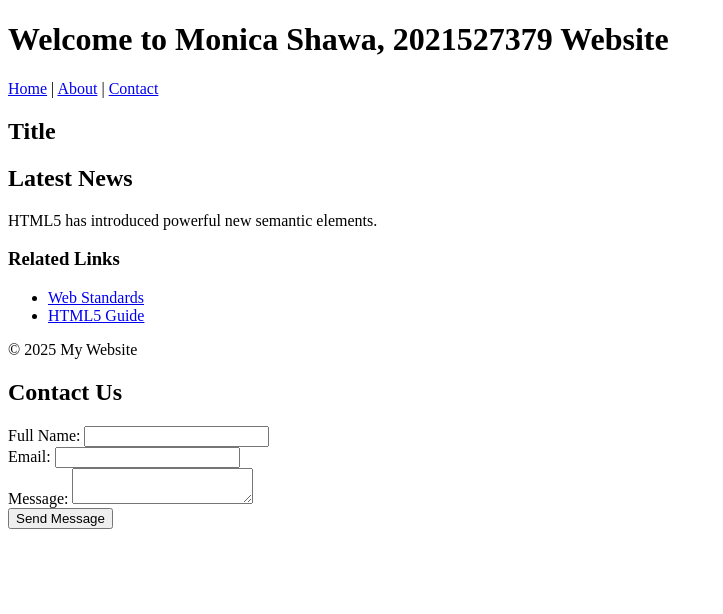
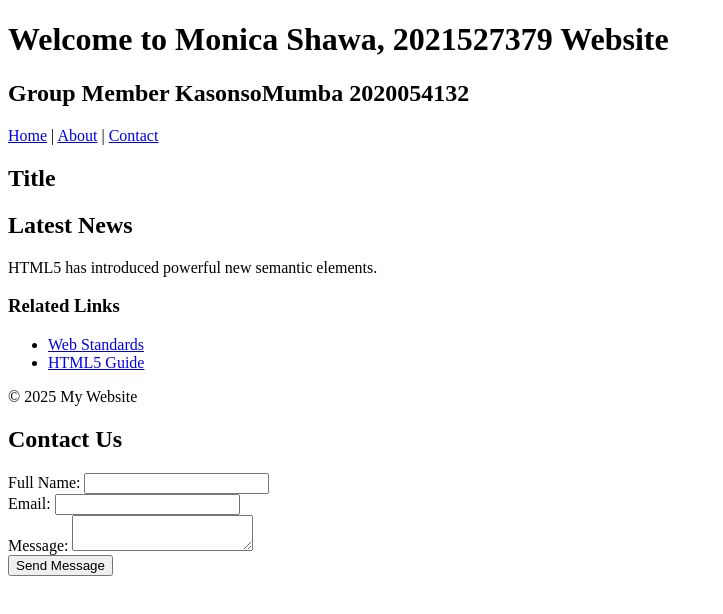
Before and after one commit to Cole-art/lab2-html, a plain HTML site: page index.html in a window 1280 px wide. Shown: the whole page, without its empty margins (0-723 px from the left). Drawn offline with Linux system fonts and the light colour scheme.

Commit message:
Update index.html

```diff
--- a/index.html
+++ b/index.html
@@ -8,6 +8,7 @@
 <body>
     <header>
         <h1>Welcome to Monica Shawa, 2021527379 Website</h1>
+        <h2>Group Member KasonsoMumba 2020054132</h2>
         <nav>
             <a href="#">Home</a> |
             <a href="#">About</a> |
```
